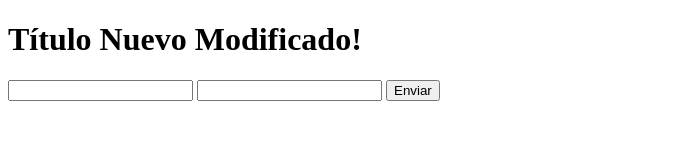
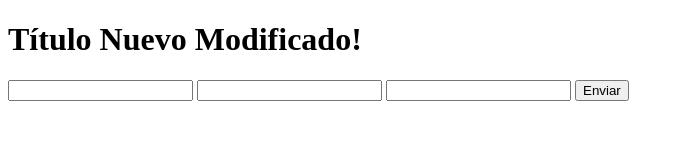
Before and after one commit to Anthony0403/Hello-Git, a plain HTML site: page index.html in a window 1280 px wide. Shown: the whole page, without its empty margins (0-684 px from the left). Drawn offline with Linux system fonts and the light colour scheme.

Commit message:
Se agrego edad

```diff
--- a/index.html
+++ b/index.html
@@ -11,6 +11,7 @@
     <form action="#" method="get">
         <input type="text" name="Firstname" id="name">
         <input type="text" name="Lastname" id="lastname">
+        <input type="text" name="age" id="age">
         <input type="button" value="Enviar">
 
     </form>
```
